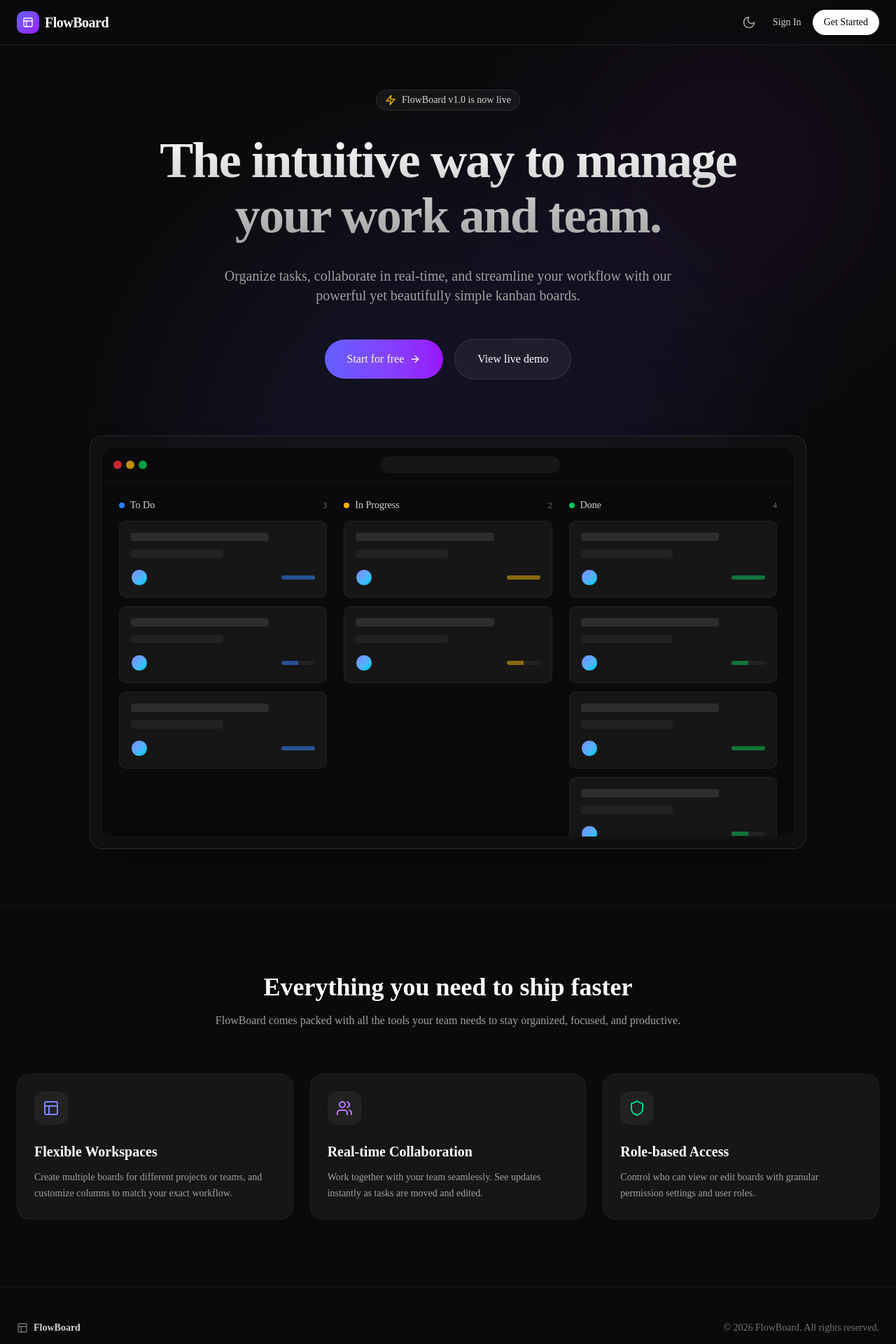
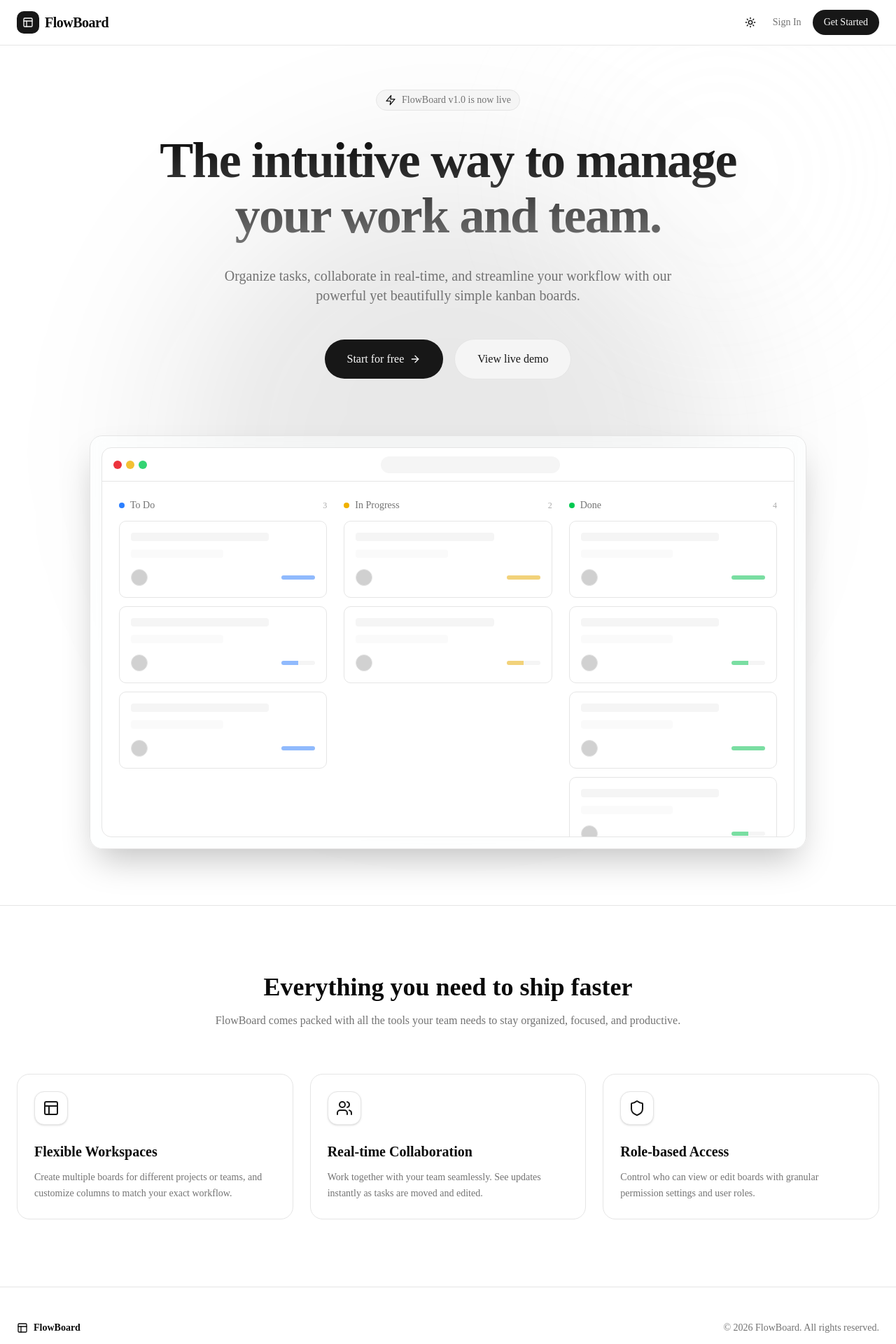
Before and after one commit to arman-miaa/flowboard, a Next.js app in the folder frontend/: page / in a window 1280 px wide. Shown: the top 1920 px of the page at 70% size. Built offline with nearby package versions, Linux system fonts and the light colour scheme.

Commit message:
fix(frontend): remove hardcoded colors from landing page, fix dark mode precedence

```diff
--- a/frontend/src/app/globals.css
+++ b/frontend/src/app/globals.css
@@ -48,40 +48,6 @@
 
 @custom-variant dark (&:is(.dark *));
 
-.dark {
-  --background: oklch(0.145 0 0);
-  --foreground: oklch(0.985 0 0);
-  --card: oklch(0.205 0 0);
-  --card-foreground: oklch(0.985 0 0);
-  --popover: oklch(0.205 0 0);
-  --popover-foreground: oklch(0.985 0 0);
-  --primary: oklch(0.922 0 0);
-  --primary-foreground: oklch(0.205 0 0);
-  --secondary: oklch(0.269 0 0);
-  --secondary-foreground: oklch(0.985 0 0);
-  --muted: oklch(0.269 0 0);
-  --muted-foreground: oklch(0.708 0 0);
-  --accent: oklch(0.269 0 0);
-  --accent-foreground: oklch(0.985 0 0);
-  --destructive: oklch(0.704 0.191 22.216);
-  --border: oklch(1 0 0 / 10%);
-  --input: oklch(1 0 0 / 15%);
-  --ring: oklch(0.556 0 0);
-  --chart-1: oklch(0.87 0 0);
-  --chart-2: oklch(0.556 0 0);
-  --chart-3: oklch(0.439 0 0);
-  --chart-4: oklch(0.371 0 0);
-  --chart-5: oklch(0.269 0 0);
-  --sidebar: oklch(0.205 0 0);
-  --sidebar-foreground: oklch(0.985 0 0);
-  --sidebar-primary: oklch(0.488 0.243 264.376);
-  --sidebar-primary-foreground: oklch(0.985 0 0);
-  --sidebar-accent: oklch(0.269 0 0);
-  --sidebar-accent-foreground: oklch(0.985 0 0);
-  --sidebar-border: oklch(1 0 0 / 10%);
-  --sidebar-ring: oklch(0.556 0 0);
-}
-
 :root {
   --background: oklch(1 0 0);
   --foreground: oklch(0.145 0 0);
@@ -117,6 +83,40 @@
   --sidebar-ring: oklch(0.708 0 0);
 }
 
+.dark {
+  --background: oklch(0.145 0 0);
+  --foreground: oklch(0.985 0 0);
+  --card: oklch(0.205 0 0);
+  --card-foreground: oklch(0.985 0 0);
+  --popover: oklch(0.205 0 0);
+  --popover-foreground: oklch(0.985 0 0);
+  --primary: oklch(0.922 0 0);
+  --primary-foreground: oklch(0.205 0 0);
+  --secondary: oklch(0.269 0 0);
+  --secondary-foreground: oklch(0.985 0 0);
+  --muted: oklch(0.269 0 0);
+  --muted-foreground: oklch(0.708 0 0);
+  --accent: oklch(0.269 0 0);
+  --accent-foreground: oklch(0.985 0 0);
+  --destructive: oklch(0.704 0.191 22.216);
+  --border: oklch(1 0 0 / 10%);
+  --input: oklch(1 0 0 / 15%);
+  --ring: oklch(0.556 0 0);
+  --chart-1: oklch(0.87 0 0);
+  --chart-2: oklch(0.556 0 0);
+  --chart-3: oklch(0.439 0 0);
+  --chart-4: oklch(0.371 0 0);
+  --chart-5: oklch(0.269 0 0);
+  --sidebar: oklch(0.205 0 0);
+  --sidebar-foreground: oklch(0.985 0 0);
+  --sidebar-primary: oklch(0.488 0.243 264.376);
+  --sidebar-primary-foreground: oklch(0.985 0 0);
+  --sidebar-accent: oklch(0.269 0 0);
+  --sidebar-accent-foreground: oklch(0.985 0 0);
+  --sidebar-border: oklch(1 0 0 / 10%);
+  --sidebar-ring: oklch(0.556 0 0);
+}
+
 @layer base {
   * {
     @apply border-border outline-ring/50;
--- a/frontend/src/app/layout.tsx
+++ b/frontend/src/app/layout.tsx
@@ -14,7 +14,7 @@ export default function RootLayout({ children }: { children: React.ReactNode })
   return (
     <html lang="en" className={cn("h-full antialiased", "font-sans")} suppressHydrationWarning>
       <body className="min-h-full flex flex-col">
-        <ThemeProvider attribute="class" defaultTheme="dark" enableSystem disableTransitionOnChange>
+        <ThemeProvider attribute="class" defaultTheme="light" disableTransitionOnChange>
           {children}
           <Toaster richColors position="top-right" />
         </ThemeProvider>
--- a/frontend/src/app/page.tsx
+++ b/frontend/src/app/page.tsx
@@ -1,15 +1,15 @@
 import Link from "next/link";
-import { ArrowRight, Layout, Zap, Users, Shield, CheckCircle2 } from "lucide-react";
-import { ThemeToggle } from "@/components/ThemeToggle";
+import { ArrowRight, Layout, Zap, Users, Shield } from "lucide-react";
+import { ThemeToggle } from "@/components/shared/ThemeToggle";
 
 export default function Home() {
   return (
-    <div className="min-h-screen bg-white dark:bg-neutral-950 text-neutral-900 dark:text-white font-sans selection:bg-indigo-500/30">
-      <nav className="fixed w-full z-50 top-0 border-b border-neutral-200 dark:border-white/10 bg-white/80 dark:bg-neutral-950/50 backdrop-blur-md">
+    <div className="min-h-screen bg-background text-foreground font-sans selection:bg-primary/30">
+      <nav className="fixed w-full z-50 top-0 border-b border-border bg-background/80 backdrop-blur-md">
         <div className="max-w-7xl mx-auto px-6 h-16 flex items-center justify-between">
           <div className="flex items-center gap-2">
-            <div className="w-8 h-8 rounded-lg bg-gradient-to-br from-indigo-500 to-purple-600 flex items-center justify-center">
-              <Layout className="w-4 h-4 text-white" />
+            <div className="w-8 h-8 rounded-lg bg-primary flex items-center justify-center">
+              <Layout className="w-4 h-4 text-primary-foreground" />
             </div>
             <span className="font-bold text-xl tracking-tight">FlowBoard</span>
           </div>
@@ -17,13 +17,13 @@ export default function Home() {
             <ThemeToggle />
             <Link
               href="/login"
-              className="cursor-pointer text-sm font-medium text-neutral-600 dark:text-neutral-300 hover:text-neutral-900 dark:hover:text-white transition-colors"
+              className="cursor-pointer text-sm font-medium text-muted-foreground hover:text-foreground transition-colors"
             >
               Sign In
             </Link>
             <Link
               href="/register"
-              className="cursor-pointer text-sm font-medium bg-neutral-900 dark:bg-white text-white dark:text-black px-4 py-2 rounded-full hover:bg-neutral-800 dark:hover:bg-neutral-200 transition-all duration-300 transform hover:scale-105"
+              className="cursor-pointer text-sm font-medium bg-primary text-primary-foreground px-4 py-2 rounded-full hover:bg-primary/90 transition-all duration-300 transform hover:scale-105"
             >
               Get Started
             </Link>
@@ -34,56 +34,56 @@ export default function Home() {
       {/* Hero Section */}
       <main className="relative pt-32 pb-20 overflow-hidden">
         {/* Background Gradients */}
-        <div className="absolute top-1/2 left-1/2 -translate-x-1/2 -translate-y-1/2 w-[800px] h-[800px] bg-indigo-500/20 rounded-full blur-[120px] opacity-50 pointer-events-none" />
-        <div className="absolute top-0 right-0 w-[500px] h-[500px] bg-purple-500/20 rounded-full blur-[100px] opacity-30 pointer-events-none" />
+        <div className="absolute top-1/2 left-1/2 -translate-x-1/2 -translate-y-1/2 w-[800px] h-[800px] bg-primary/20 rounded-full blur-[120px] opacity-50 pointer-events-none" />
+        <div className="absolute top-0 right-0 w-[500px] h-[500px] bg-secondary/20 rounded-full blur-[100px] opacity-30 pointer-events-none" />
 
         <div className="max-w-7xl mx-auto px-6 relative z-10 text-center flex flex-col items-center">
-          <div className="cursor-pointer inline-flex items-center gap-2 px-3 py-1 rounded-full bg-white/5 border border-white/10 text-sm text-neutral-300 mb-8 backdrop-blur-sm hover:bg-white/10 transition-colors">
-            <Zap className="w-4 h-4 text-yellow-400" />
+          <div className="cursor-pointer inline-flex items-center gap-2 px-3 py-1 rounded-full bg-muted border border-border text-sm text-muted-foreground mb-8 backdrop-blur-sm hover:bg-muted/80 transition-colors">
+            <Zap className="w-4 h-4 text-primary" />
             <span>FlowBoard v1.0 is now live</span>
           </div>
 
-          <h1 className="text-5xl md:text-7xl font-bold tracking-tight mb-8 leading-[1.1] max-w-4xl bg-clip-text text-transparent bg-gradient-to-b from-neutral-900 to-neutral-500 dark:from-white dark:to-neutral-400">
+          <h1 className="text-5xl md:text-7xl font-bold tracking-tight mb-8 leading-[1.1] max-w-4xl bg-clip-text text-transparent bg-gradient-to-b from-foreground to-muted-foreground">
             The intuitive way to manage your work and team.
           </h1>
 
-          <p className="text-lg md:text-xl text-neutral-600 dark:text-neutral-400 max-w-2xl mb-12">
+          <p className="text-lg md:text-xl text-muted-foreground max-w-2xl mb-12">
             Organize tasks, collaborate in real-time, and streamline your workflow with our powerful yet beautifully simple kanban boards.
           </p>
 
           <div className="flex flex-col sm:flex-row items-center gap-4 w-full justify-center">
             <Link
               href="/register"
-              className="cursor-pointer flex items-center justify-center gap-2 w-full sm:w-auto bg-gradient-to-r from-indigo-500 to-purple-600 text-white px-8 py-4 rounded-full font-medium hover:shadow-lg hover:shadow-indigo-500/25 transition-all duration-300 transform hover:-translate-y-1"
+              className="cursor-pointer flex items-center justify-center gap-2 w-full sm:w-auto bg-primary text-primary-foreground px-8 py-4 rounded-full font-medium hover:shadow-lg hover:shadow-primary/25 transition-all duration-300 transform hover:-translate-y-1"
             >
               Start for free
               <ArrowRight className="w-4 h-4" />
             </Link>
             <Link
               href="/login"
-              className="cursor-pointer flex items-center justify-center gap-2 w-full sm:w-auto bg-neutral-100 dark:bg-white/5 border border-neutral-200 dark:border-white/10 text-neutral-900 dark:text-white px-8 py-4 rounded-full font-medium hover:bg-neutral-200 dark:hover:bg-white/10 transition-all duration-300"
+              className="cursor-pointer flex items-center justify-center gap-2 w-full sm:w-auto bg-secondary border border-border text-secondary-foreground px-8 py-4 rounded-full font-medium hover:bg-secondary/80 transition-all duration-300"
             >
               View live demo
             </Link>
           </div>
 
           {/* Dashboard Preview */}
-          <div className="mt-20 w-full max-w-5xl rounded-2xl border border-white/10 bg-neutral-900/50 p-2 md:p-4 backdrop-blur-sm shadow-2xl relative group">
-            <div className="absolute inset-0 bg-gradient-to-b from-indigo-500/10 to-purple-600/10 opacity-0 group-hover:opacity-100 transition-opacity duration-500 rounded-2xl" />
-            <div className="aspect-[16/9] w-full bg-neutral-950 rounded-xl overflow-hidden border border-white/5 relative flex flex-col">
+          <div className="mt-20 w-full max-w-5xl rounded-2xl border border-border bg-card/50 p-2 md:p-4 backdrop-blur-sm shadow-2xl relative group">
+            <div className="absolute inset-0 bg-gradient-to-b from-primary/10 to-secondary/10 opacity-0 group-hover:opacity-100 transition-opacity duration-500 rounded-2xl" />
+            <div className="aspect-[16/9] w-full bg-background rounded-xl overflow-hidden border border-border relative flex flex-col">
               {/* Mock App Header */}
-              <div className="h-12 border-b border-white/5 flex items-center px-4 gap-4">
+              <div className="h-12 border-b border-border flex items-center px-4 gap-4">
                 <div className="flex gap-1.5">
-                  <div className="w-3 h-3 rounded-full bg-red-500/80" />
+                  <div className="w-3 h-3 rounded-full bg-destructive/80" />
                   <div className="w-3 h-3 rounded-full bg-yellow-500/80" />
                   <div className="w-3 h-3 rounded-full bg-green-500/80" />
                 </div>
                 <div className="flex-1" />
-                <div className="w-64 h-6 bg-white/5 rounded-full" />
+                <div className="w-64 h-6 bg-muted rounded-full" />
                 <div className="flex-1" />
               </div>
               {/* Mock App Body */}
-              <div className="flex-1 p-6 flex gap-6 overflow-hidden bg-[radial-gradient(ellipse_at_top,_var(--tw-gradient-stops))] from-neutral-900 via-neutral-950 to-neutral-950">
+              <div className="flex-1 p-6 flex gap-6 overflow-hidden bg-[radial-gradient(ellipse_at_top,_var(--tw-gradient-stops))] from-background via-card to-background">
                 {/* Mock Columns */}
                 {[
                   { title: "To Do", tasks: 3, color: "bg-blue-500" },
@@ -93,18 +93,18 @@ export default function Home() {
                   <div key={i} className="flex-1 min-w-[280px] flex flex-col gap-3">
                     <div className="flex items-center gap-2">
                       <div className={`w-2 h-2 rounded-full ${col.color}`} />
-                      <span className="font-medium text-sm text-neutral-300">{col.title}</span>
-                      <span className="text-xs text-neutral-500 ml-auto">{col.tasks}</span>
+                      <span className="font-medium text-sm text-muted-foreground">{col.title}</span>
+                      <span className="text-xs text-muted-foreground/60 ml-auto">{col.tasks}</span>
                     </div>
                     {Array.from({ length: col.tasks }).map((_, j) => (
-                      <div key={j} className="bg-white/5 border border-white/5 rounded-lg p-4 cursor-pointer hover:bg-white/10 transition-colors">
-                        <div className="w-3/4 h-3 bg-white/10 rounded mb-3" />
-                        <div className="w-1/2 h-3 bg-white/5 rounded mb-4" />
+                      <div key={j} className="bg-card border border-border rounded-lg p-4 cursor-pointer hover:bg-accent transition-colors">
+                        <div className="w-3/4 h-3 bg-muted rounded mb-3" />
+                        <div className="w-1/2 h-3 bg-muted/50 rounded mb-4" />
                         <div className="flex items-center justify-between">
                           <div className="flex -space-x-2">
-                            <div className="w-6 h-6 rounded-full bg-gradient-to-br from-indigo-400 to-cyan-400 border border-neutral-900" />
+                            <div className="w-6 h-6 rounded-full bg-primary/20 border border-border" />
                           </div>
-                          <div className="w-12 h-1.5 bg-white/5 rounded-full overflow-hidden">
+                          <div className="w-12 h-1.5 bg-muted rounded-full overflow-hidden">
                             <div className={`h-full ${col.color} opacity-50 w-${j % 2 === 0 ? 'full' : '1/2'}`} />
                           </div>
                         </div>
@@ -119,11 +119,11 @@ export default function Home() {
       </main>
 
       {/* Features Section */}
-      <section className="py-24 border-t border-white/5 relative">
+      <section className="py-24 border-t border-border relative">
         <div className="max-w-7xl mx-auto px-6">
           <div className="text-center mb-16">
-            <h2 className="text-3xl md:text-4xl font-bold mb-4">Everything you need to ship faster</h2>
-            <p className="text-neutral-600 dark:text-neutral-400 max-w-2xl mx-auto">
+            <h2 className="text-3xl md:text-4xl font-bold mb-4 text-foreground">Everything you need to ship faster</h2>
+            <p className="text-muted-foreground max-w-2xl mx-auto">
               FlowBoard comes packed with all the tools your team needs to stay organized, focused, and productive.
             </p>
           </div>
@@ -131,27 +131,27 @@ export default function Home() {
           <div className="grid md:grid-cols-3 gap-6">
             {[
               {
-                icon: <Layout className="w-6 h-6 text-indigo-400" />,
+                icon: <Layout className="w-6 h-6 text-primary" />,
                 title: "Flexible Workspaces",
                 desc: "Create multiple boards for different projects or teams, and customize columns to match your exact workflow."
               },
               {
-                icon: <Users className="w-6 h-6 text-purple-400" />,
+                icon: <Users className="w-6 h-6 text-primary" />,
                 title: "Real-time Collaboration",
                 desc: "Work together with your team seamlessly. See updates instantly as tasks are moved and edited."
               },
               {
-                icon: <Shield className="w-6 h-6 text-emerald-400" />,
+                icon: <Shield className="w-6 h-6 text-primary" />,
                 title: "Role-based Access",
                 desc: "Control who can view or edit boards with granular permission settings and user roles."
               }
             ].map((feature, i) => (
-              <div key={i} className="cursor-pointer p-6 rounded-2xl bg-neutral-50 dark:bg-white/5 border border-neutral-200 dark:border-white/5 hover:bg-neutral-100 dark:hover:bg-white/10 transition-colors group">
-                <div className="w-12 h-12 rounded-xl bg-white dark:bg-white/5 shadow-sm dark:shadow-none border border-neutral-100 dark:border-transparent flex items-center justify-center mb-6 group-hover:scale-110 transition-transform">
+              <div key={i} className="cursor-pointer p-6 rounded-2xl bg-card border border-border hover:bg-accent hover:text-accent-foreground transition-colors group">
+                <div className="w-12 h-12 rounded-xl bg-background shadow-sm border border-border flex items-center justify-center mb-6 group-hover:scale-110 transition-transform">
                   {feature.icon}
                 </div>
-                <h3 className="text-xl font-semibold mb-3">{feature.title}</h3>
-                <p className="text-neutral-600 dark:text-neutral-400 text-sm leading-relaxed">
+                <h3 className="text-xl font-semibold mb-3 text-foreground">{feature.title}</h3>
+                <p className="text-muted-foreground text-sm leading-relaxed group-hover:text-foreground/80">
                   {feature.desc}
                 </p>
               </div>
@@ -161,11 +161,11 @@ export default function Home() {
       </section>
 
       {/* Footer */}
-      <footer className="border-t border-white/5 py-12 text-center text-sm text-neutral-500">
+      <footer className="border-t border-border py-12 text-center text-sm text-muted-foreground">
         <div className="max-w-7xl mx-auto px-6 flex items-center justify-between">
-          <div className="flex items-center gap-2">
+          <div className="flex items-center gap-2 text-foreground">
             <Layout className="w-4 h-4" />
-            <span className="font-semibold text-neutral-300">FlowBoard</span>
+            <span className="font-semibold">FlowBoard</span>
           </div>
           <p>© {new Date().getFullYear()} FlowBoard. All rights reserved.</p>
         </div>
--- a/frontend/src/components/shared/ThemeToggle.tsx
+++ b/frontend/src/components/shared/ThemeToggle.tsx
@@ -3,36 +3,30 @@ import * as React from "react"
 import { Moon, Sun } from "lucide-react"
 import { useTheme } from "next-themes"
 import { Button } from "@/components/ui/button"
-import {
-  DropdownMenu,
-  DropdownMenuContent,
-  DropdownMenuItem,
-  DropdownMenuTrigger,
-} from "@/components/ui/dropdown-menu"
 
 export function ThemeToggle() {
-  const { setTheme } = useTheme()
+  const { theme, setTheme, resolvedTheme } = useTheme()
+  const [mounted, setMounted] = React.useState(false)
+
+  React.useEffect(() => {
+    setMounted(true)
+  }, [])
+
+  const isDark = theme === "dark" || resolvedTheme === "dark"
 
   return (
-    <DropdownMenu>
-      <DropdownMenuTrigger asChild>
-        <Button variant="ghost" size="icon" className="text-foreground hover:bg-muted">
-          <Sun className="h-[1.2rem] w-[1.2rem] rotate-0 scale-100 transition-all dark:-rotate-90 dark:scale-0" />
-          <Moon className="absolute h-[1.2rem] w-[1.2rem] rotate-90 scale-0 transition-all dark:rotate-0 dark:scale-100" />
-          <span className="sr-only">Toggle theme</span>
-        </Button>
-      </DropdownMenuTrigger>
-      <DropdownMenuContent align="end">
-        <DropdownMenuItem onClick={() => setTheme("light")}>
-          Light
-        </DropdownMenuItem>
-        <DropdownMenuItem onClick={() => setTheme("dark")}>
-          Dark
-        </DropdownMenuItem>
-        <DropdownMenuItem onClick={() => setTheme("system")}>
-          System
-        </DropdownMenuItem>
-      </DropdownMenuContent>
-    </DropdownMenu>
+    <Button
+      variant="ghost"
+      size="icon"
+      onClick={() => setTheme(isDark ? "light" : "dark")}
+      className="text-foreground hover:bg-muted"
+    >
+      {mounted && isDark ? (
+        <Moon className="h-[1.2rem] w-[1.2rem]" />
+      ) : (
+        <Sun className="h-[1.2rem] w-[1.2rem]" />
+      )}
+      <span className="sr-only">Toggle theme</span>
+    </Button>
   )
 }
```
